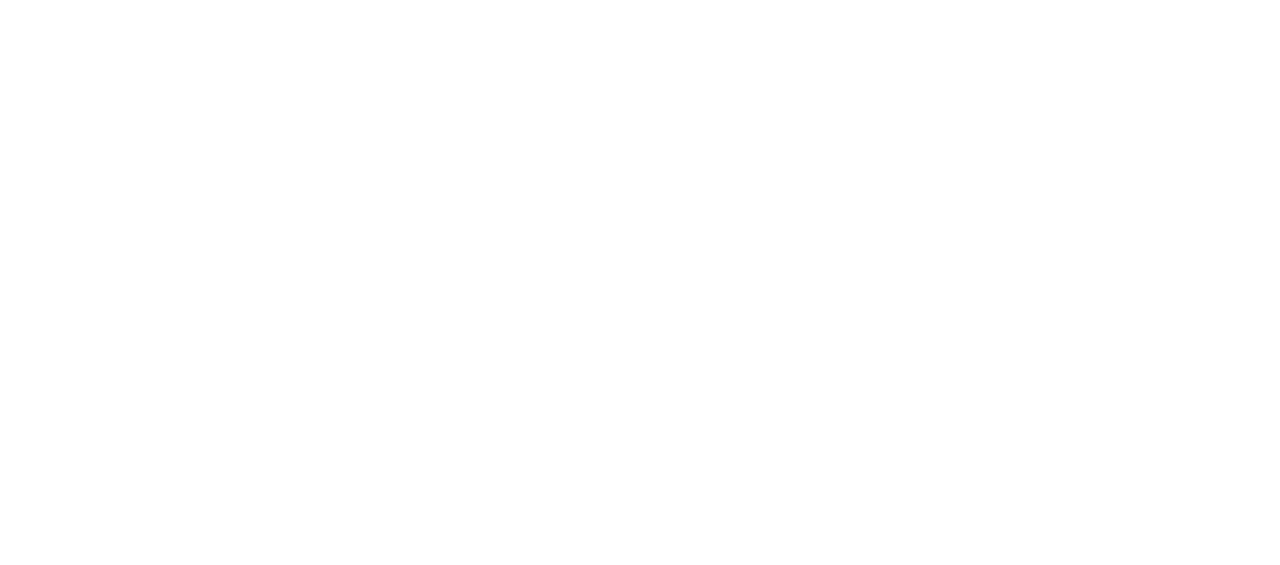
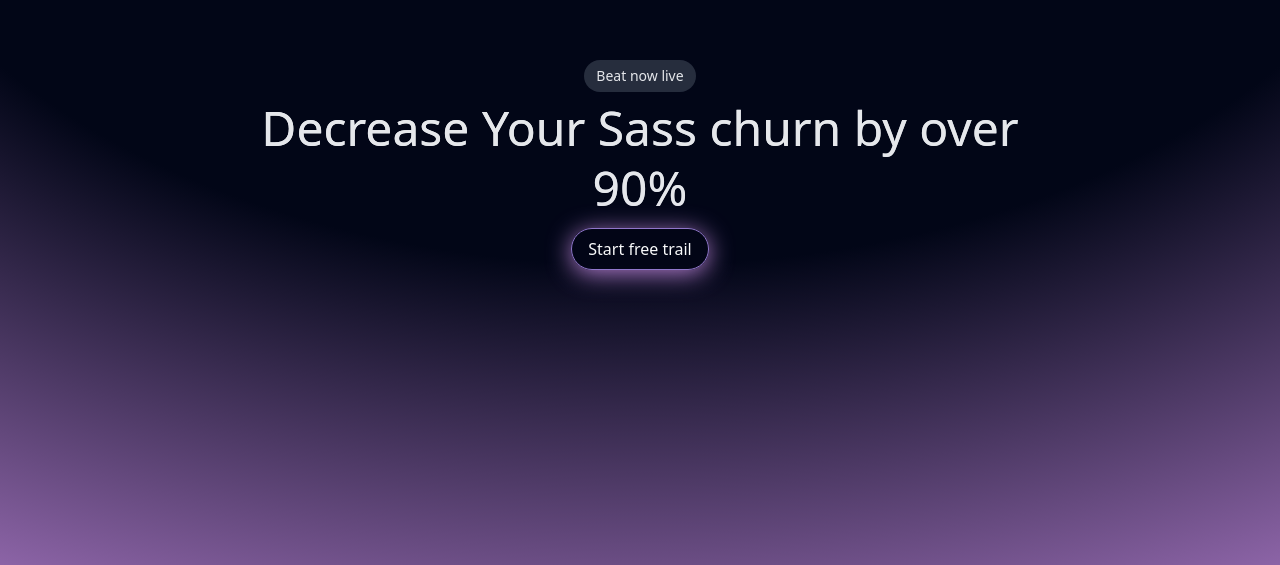
Before and after one commit to faiz12457/Framer-motion, a React (Vite) app: page / in a window 1280 px wide. Shown: the part 235-800 px from the top of the page. Built offline with nearby package versions, Linux system fonts and the light colour scheme.

Commit message:
aurora effect

```diff
--- a/package.json
+++ b/package.json
@@ -10,12 +10,14 @@
     "preview": "vite preview"
   },
   "dependencies": {
+    "@react-three/fiber": "^9.1.0",
     "@tailwindcss/vite": "^4.0.6",
     "motion": "^12.4.3",
     "react": "^19.0.0",
     "react-dom": "^19.0.0",
     "react-icons": "^5.5.0",
-    "tailwindcss": "^4.0.6"
+    "tailwindcss": "^4.0.6",
+    "three": "^0.174.0"
   },
   "devDependencies": {
     "@eslint/js": "^9.19.0",
--- a/src/App.jsx
+++ b/src/App.jsx
@@ -7,6 +7,7 @@ import ScrollAnimations from './components/Basics/ScrollAnimations'
 import DragDrop from './components/DragDrop/DragDrop'
 import RevealText from './components/textanimation/RevealText'
 import TextParallex from './components/AppleScrollAnimation/textParallex'
+import Aurora from './components/AuroraEffect/Aurora'
 
 function App() {
   return (
@@ -18,7 +19,8 @@ function App() {
     <ScrollAnimations /> */}
     {/* <DragDrop /> */}
     {/* <RevealText /> */}
-    <TextParallex />
+    {/* <TextParallex /> */}
+    <Aurora />
     </>
   )
 }
--- a/src/components/AppleScrollAnimation/TextParallex.jsx
+++ b/src/components/AppleScrollAnimation/TextParallex.jsx
@@ -1,10 +1,13 @@
-import React from 'react'
+import React, { useRef } from 'react'
+import { motion, useAnimationControls, useScroll, useTransform} from "framer-motion";
 
+
+const IMGPadding=12;
 function TextParallex() {
   return (
     <div className='bg-white'>
 
-    <TextContent imgUrl='https://images.unsplash.com/photo-1522202176988-66273c2fd55f?w=500&auto=format&fit=crop&q=60&ixlib=rb-4.0.3&ixid=M3wxMjA3fDB8MHxzZWFyY2h8NHx8Y29sbGFib3JhdGV8ZW58MHx8MHx8fDA%3D'
+    <TextContent imgUrl='https://images.unsplash.com/photo-1518495973542-4542c06a5843?w=500&auto=format&fit=crop&q=60&ixlib=rb-4.0.3&ixid=M3wxMjA3fDB8MHxzZWFyY2h8M3x8bmF0dXJlfGVufDB8fDB8fHww'
      heading='Collaborate'
      subHeading='Bulit for all of us'
       ></TextContent>
@@ -31,9 +34,10 @@ export default TextParallex
 function TextContent({imgUrl ,heading,subHeading,children}){
     return(
         <>
-        <div>
-        <div>
+        <div className='px-3'>
+        <div className='h-[150vh] relative'>
             <StickyImg imgUrl={imgUrl}  />
+            <Overlay heading={heading} subHeading={subHeading} />
              </div>
             {children}
         </div>
@@ -44,15 +48,42 @@ function TextContent({imgUrl ,heading,subHeading,children}){
 
 
 function StickyImg({imgUrl}){
+    const targetRef=useRef(null)
+    const {scrollYProgress}=useScroll({
+        target:targetRef,
+        offset:["end end","end start"]
+    });
 
+    const scale=useTransform(scrollYProgress,[0,1],[1,0.85]);
+
+    const opacity=useTransform(scrollYProgress,[0,1],[1,0])
     return (
-        <div style={{
-
+        <motion.div ref={targetRef} style={{
             background:`url(${imgUrl})` ,
             backgroundSize:'cover',
             backgroundPosition:'center',
-        }}>
-            <div />
-        </div>
+            height:`calc(100vh - ${IMGPadding*2}px)`,
+            top:IMGPadding,
+            scale,
+
+        }} className=' sticky z-0 rounded-3xl overflow-hidden'>
+
+            <motion.div className='absolute inset-0 bg-neutral-950/70' style={{opacity}} />
+        </motion.div>
     )
 }
+
+
+
+
+const Overlay=({heading,subHeading})=>{
+    return (
+        <>
+<motion.div className='absolute top-0 left-0 flex h-screen items-center justify-center flex-col text-white w-full'>
+<p className='  text-xl  '>{subHeading}</p>
+<p className='font-bold text-7xl'>{heading}</p>
+</motion.div>
+
+        </>
+    )
+}
--- /dev/null
+++ b/src/components/AuroraEffect/Aurora.jsx
@@ -0,0 +1,39 @@
+import React, { useEffect } from 'react'
+import { motion, useAnimationControls, useMotionTemplate, useMotionValue,animate} from "framer-motion";
+
+function Aurora() {
+    const Colors=['#13FFA','#1E67C6','#CE84CF','#DD335C']
+    const color=useMotionValue(Colors[0])
+    const backgroundImage=useMotionTemplate`radial-gradient(125% 125% at 50% 0%,#020617 50%, ${color})`
+    const border=useMotionTemplate`1px solid ${color}`
+    const boxShadow=useMotionTemplate`0px 4px 24px ${color}`
+
+    useEffect(()=>{
+
+        animate(color,Colors,{
+            ease:'easeInOut',
+            repeat:Infinity,
+            duration:10,
+            repeatType:'mirror'
+        })
+
+
+    },[])
+  return (
+    <>
+        <motion.section className='h-screen w-full text-gray-200 grid place-content-center' style={{backgroundImage}}>
+       <div className='flex flex-col items-center '>
+        <span className='text-sm py-1.5 mb-1.5 rounded-full px-3 inline-block bg-gray-600/50'>Beat now live</span>
+        <p className='text-center text-5xl font-medium max-w-3xl leading-tight bg-gradient-to-br from-white to-gray-400 bg-clip-text '>Decrease Your Sass churn by over 90%</p>
+     <motion.button
+      className='flex gap-1.5 transition-colors group mt-2.5 rounded-full px-4 py-2
+      items-center text-gray-50 bg-gray-950/10 ' style={{border,boxShadow}}>
+            Start free trail
+        </motion.button>
+       </div>
+        </motion.section>
+    </>
+  )
+}
+
+export default Aurora
```
Also changed, not shown: 1 other file (tests, documents, lock files or other folders).
